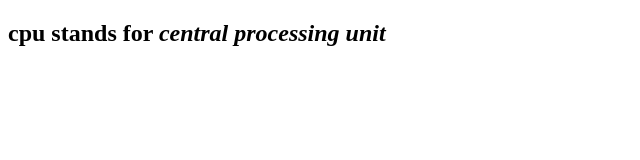
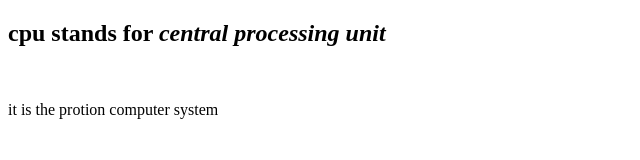
Before and after one commit to iamneo-production/beebabbabeadaeccdfffebaeceaec, a website: page public/index.html in a window 1280 px wide. Shown: the whole page, without its empty margins (0-640 px from the left). Drawn offline with Linux system fonts and the light colour scheme.

Commit message:
Backup Commit

```diff
--- a/public/index.html
+++ b/public/index.html
@@ -11,6 +11,4 @@
 <body>
  <h2>cpu stands for <i>central processing unit </i></h2>
 <br>
-<p>
-
-</p>
+<p>it is the protion computer system
```
